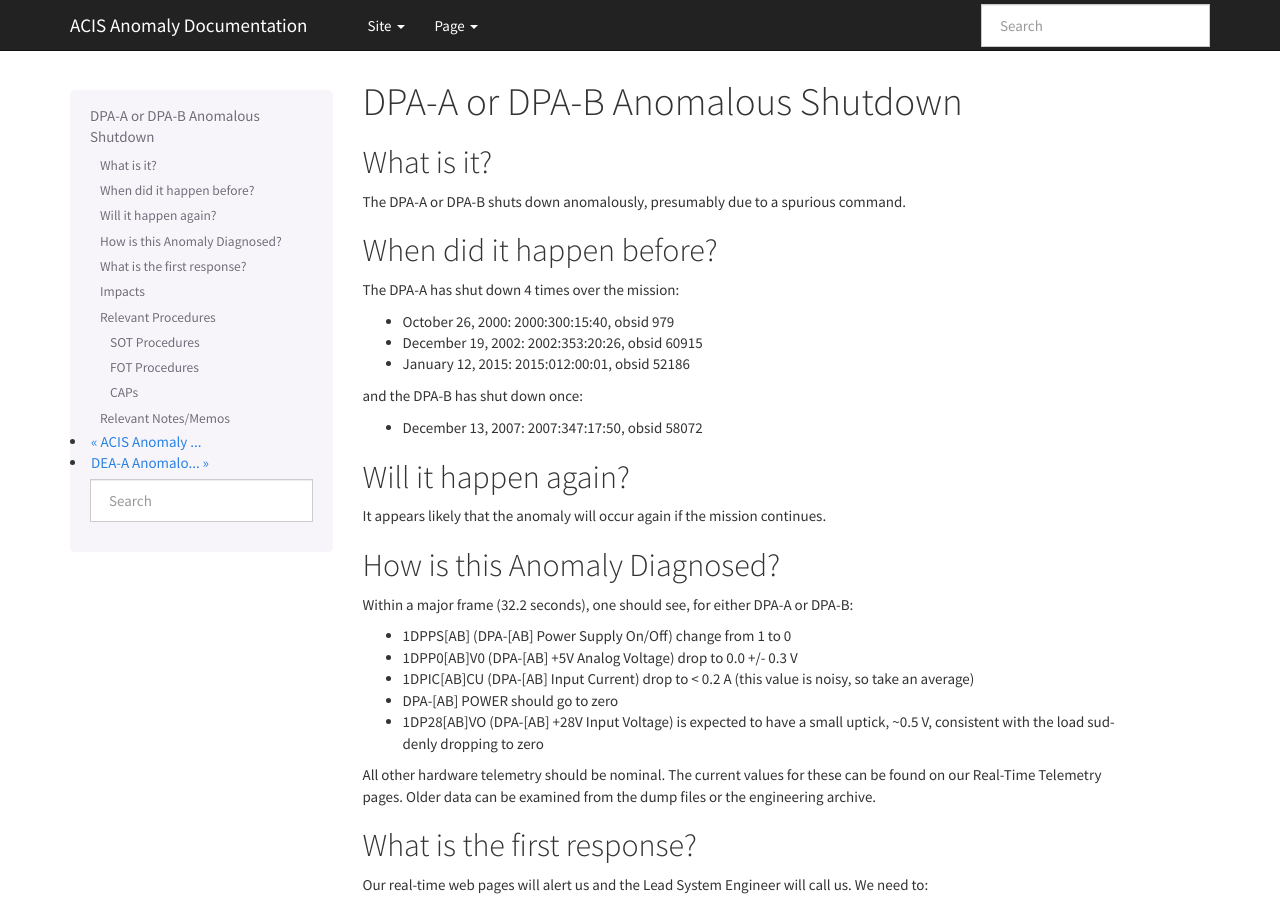
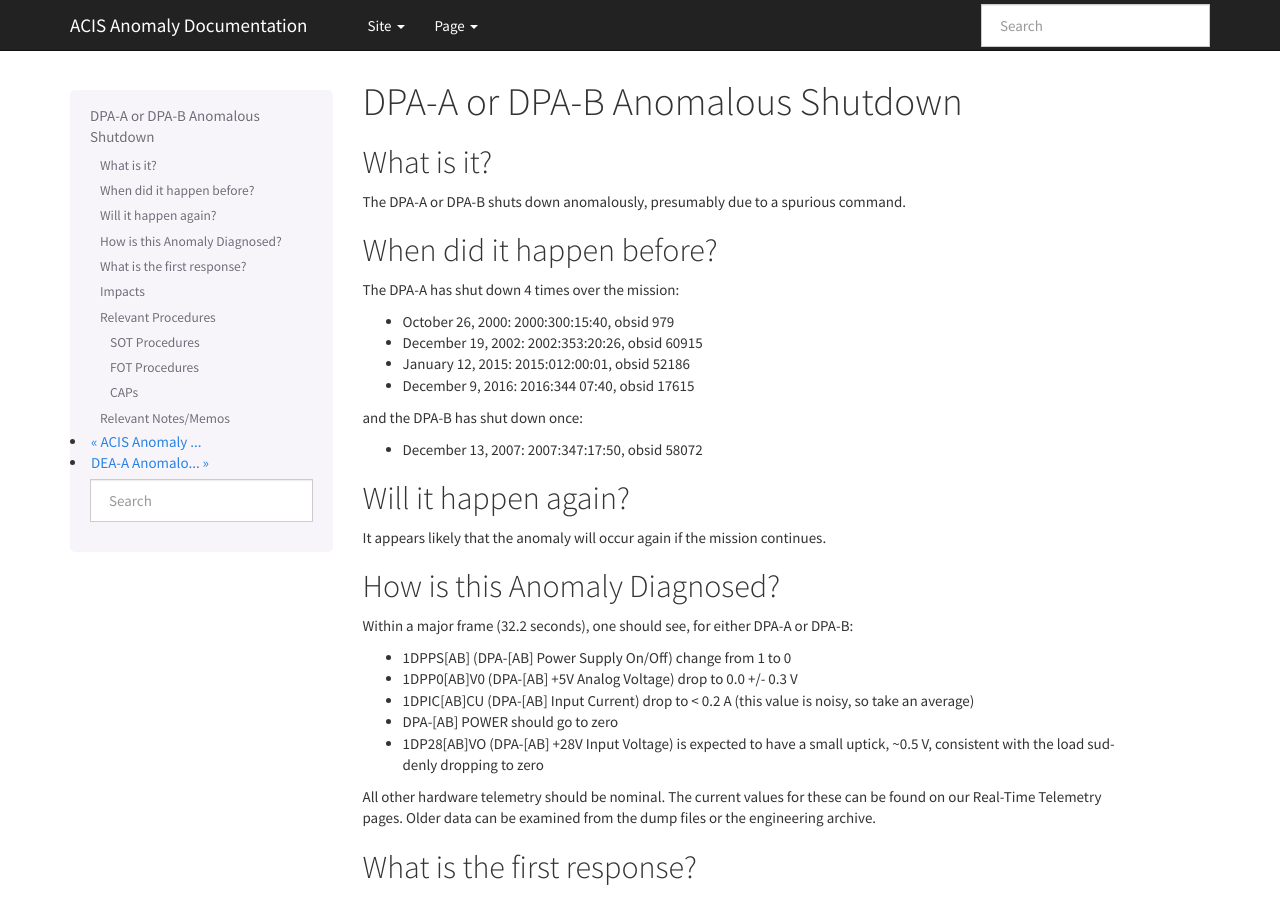
Before and after one commit to acisops/acis_anomaly_pages, a Sphinx documentation site: the page built from source/dpa_shutdown.rst, in a window 1280 px wide and 900 px high. Built offline with Sphinx 7.4.7, drawn with Linux system fonts in a browser that asks for light colours.

Commit message:
Add most recent DPA-A shutdown to dpa_shutdown.rst

```diff
--- a/source/dpa_shutdown.rst
+++ b/source/dpa_shutdown.rst
@@ -16,6 +16,7 @@ The DPA-A has shut down 4 times over the mission:
 * October 26, 2000: 2000:300:15:40, obsid 979
 * December 19, 2002: 2002:353:20:26, obsid 60915
 * January 12, 2015: 2015:012:00:01, obsid 52186
+* December 9, 2016: 2016:344 07:40, obsid 17615
 
 and the DPA-B has shut down once:
 
```
